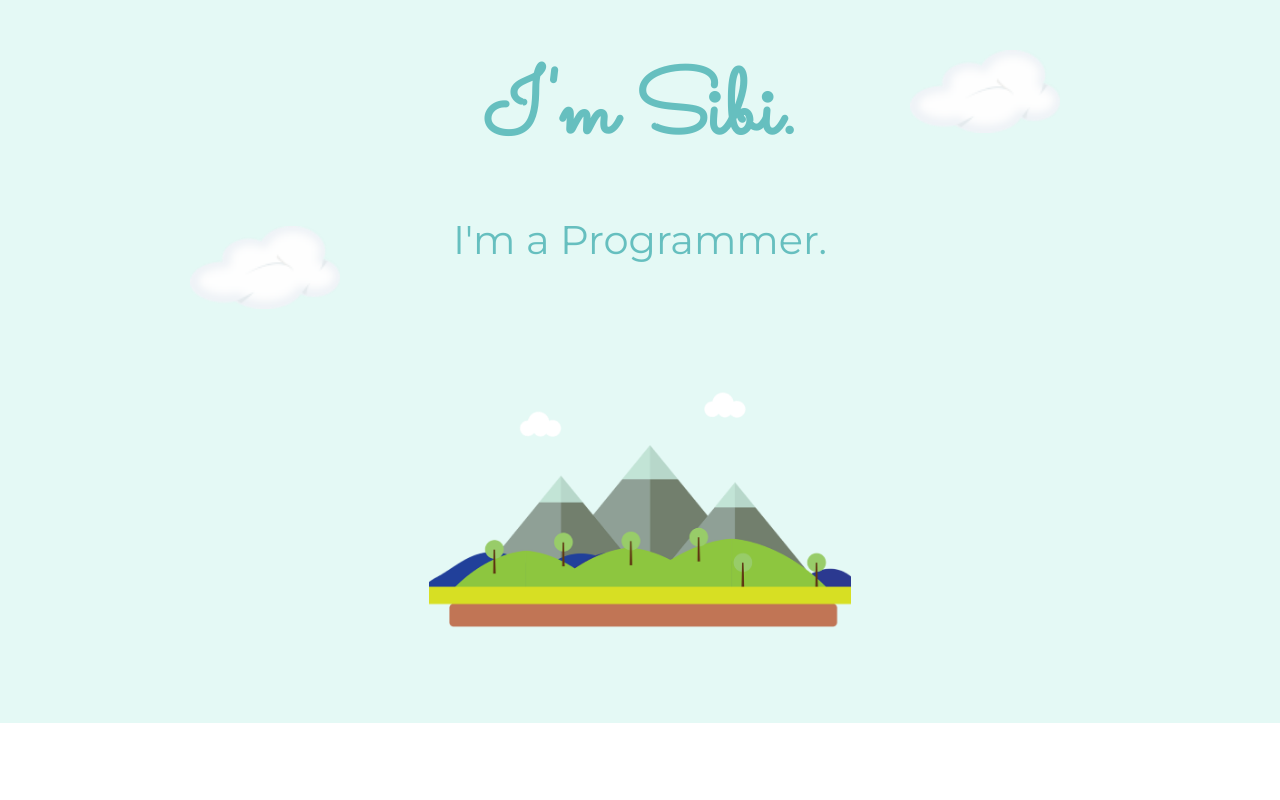
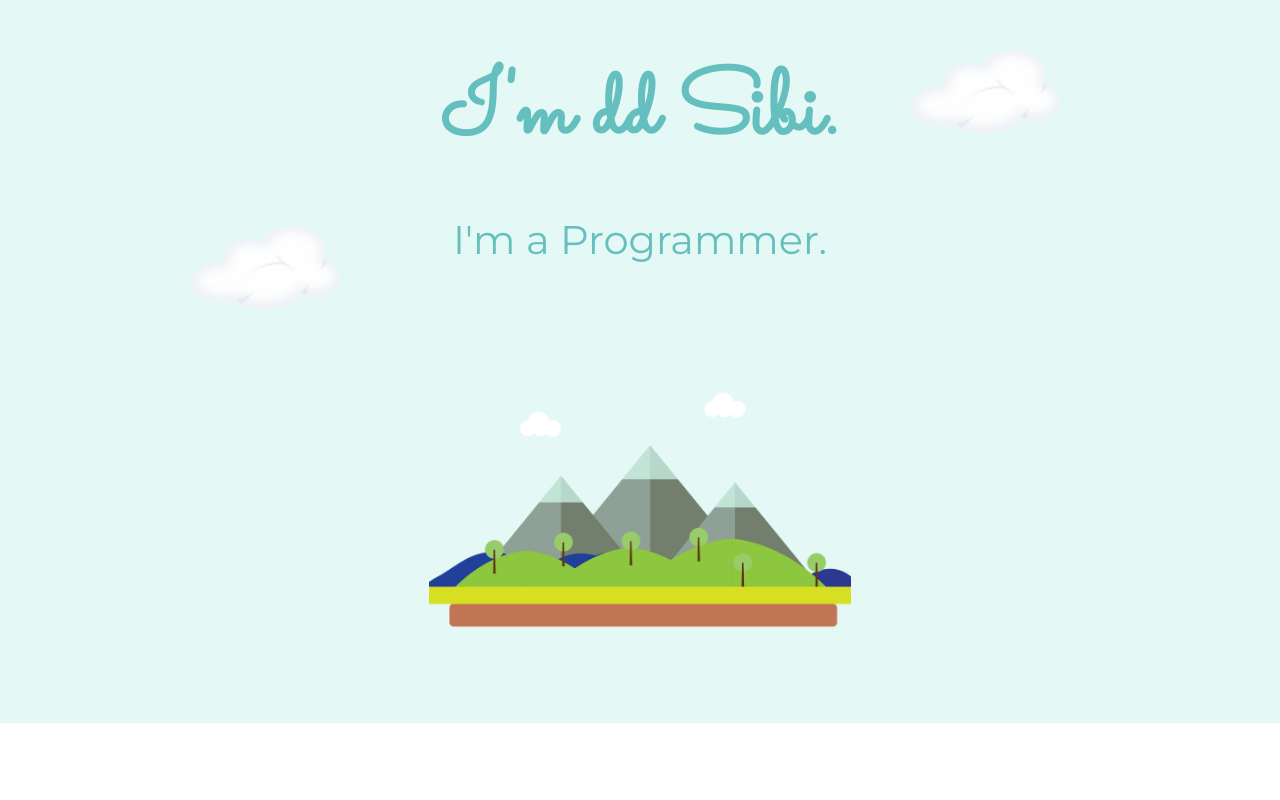
Before and after one commit to SibiNandhan/Profession-Website, a plain HTML site: page index.html in a window 1280 px wide. Shown: the top 800 px of the page. Drawn offline with Linux system fonts and the light colour scheme.

Commit message:
Update index.html

```diff
--- a/index.html
+++ b/index.html
@@ -14,7 +14,7 @@
      <div class="top-container">
 <img class="top-cloud"src="images/cloud.png" alt="cloud-img">
 
-       <h1>I'm Sibi.</h1>
+       <h1>I'm dd Sibi.</h1>
 
          <h2>I'm a Programmer.</h2>
 <img class="bottom-cloud" src="images/cloud.png" alt="cloud-img">
```
